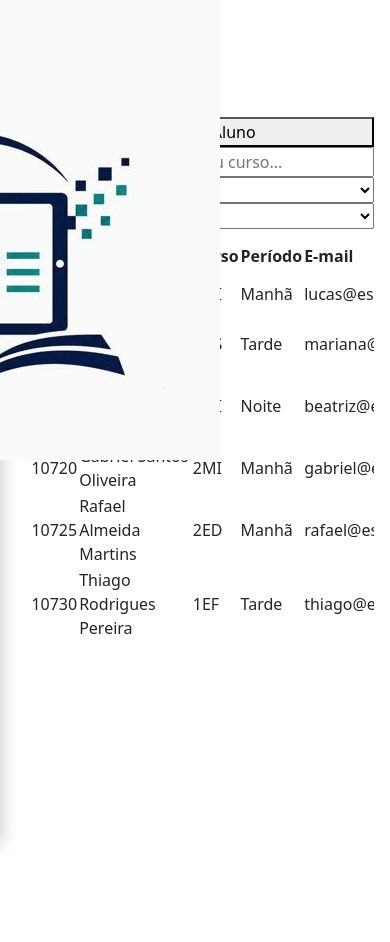
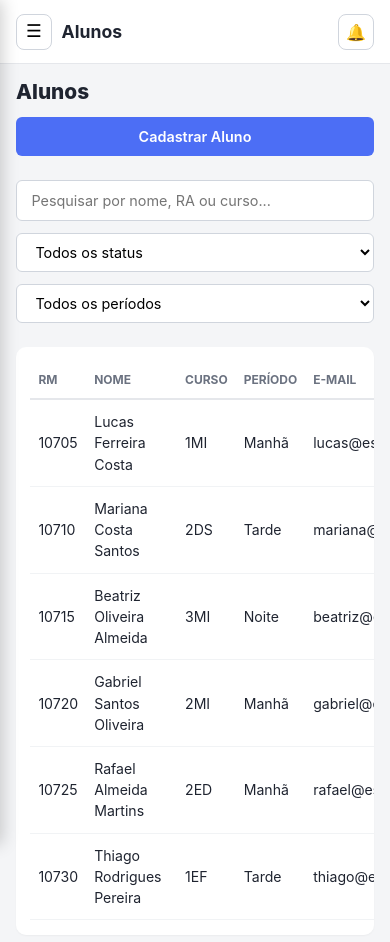
Before and after one commit to cauetorres/Arquibooks-main, a Vue app: page /alunos in a window 390 px wide. Shown: the top 942 px of the page. Before the commit the page ends 844 px from the top, so only its background shows below. Built offline with nearby package versions, Linux system fonts and the light colour scheme; the HTML template or start-up script is replaced by a standard one.

Commit message:
alteração no css e main
os 2

```diff
--- a/src/assets/main.css
+++ b/src/assets/main.css
@@ -1,3 +1,503 @@
+/* ===== Layout geral ===== */
+.app-layout {
+  display: flex;
+  min-height: 100vh;
+  background: #f4f5f7;
+  font-family: Inter, -apple-system, BlinkMacSystemFont, 'Segoe UI', Roboto, sans-serif;
+  color: #1f2430;
+}
+
+/* ===== Sidebar ===== */
+.sidebar {
+  width: 240px;
+  flex-shrink: 0;
+  background: #ffffff;
+  border-right: 1px solid #e5e7eb;
+  display: flex;
+  flex-direction: column;
+  padding: 1.5rem 0;
+}
+
+.sidebar-logo {
+  display: flex;
+  align-items: center;
+  gap: 0.6rem;
+  padding: 0 1.25rem 1.5rem;
+}
+
+.logo-icon {
+  font-size: 1.6rem;
+}
+
+.sidebar-logo h1 {
+  font-size: 1.1rem;
+  font-weight: 800;
+  color: #16324f;
+  margin: 0;
+  line-height: 1.1;
+}
+
+.sidebar-logo small {
+  font-size: 0.55rem;
+  color: #9aa2ad;
+  letter-spacing: 0.03em;
+}
+
+.sidebar-nav {
+  flex: 1;
+  overflow-y: auto;
+}
+
+.nav-group {
+  padding: 0.75rem 1.25rem;
+}
+
+.nav-group-title {
+  font-size: 0.7rem;
+  font-weight: 700;
+  color: #6b7280;
+  text-transform: none;
+  margin-bottom: 0.4rem;
+}
+
+.nav-link {
+  display: flex;
+  align-items: center;
+  gap: 0.6rem;
+  padding: 0.45rem 0.6rem;
+  border-radius: 6px;
+  color: #374151;
+  text-decoration: none;
+  font-size: 0.9rem;
+  margin-bottom: 0.15rem;
+}
+
+.nav-link:hover {
+  background: #f1f3f5;
+  color: #1f2430;
+}
+
+.nav-link.active {
+  background: #e7edff;
+  color: #3b5bdb;
+  font-weight: 600;
+}
+
+.nav-icon {
+  width: 1.1rem;
+  text-align: center;
+}
+
+.sidebar-user {
+  display: flex;
+  align-items: center;
+  gap: 0.6rem;
+  padding: 1rem 1.25rem 0;
+  border-top: 1px solid #e5e7eb;
+  margin-top: 0.5rem;
+}
+
+.user-avatar {
+  width: 32px;
+  height: 32px;
+  border-radius: 50%;
+  background: #d0d5dd;
+}
+
+.sidebar-user strong {
+  display: block;
+  font-size: 0.85rem;
+}
+
+.sidebar-user small {
+  color: #9aa2ad;
+  font-size: 0.75rem;
+}
+
+.sidebar-logo {
+  display: flex;
+  align-items: center;
+  gap: 0.6rem;
+  padding: 0 1.25rem 1.5rem;
+}
+
+/* NOVO: controla o tamanho do ícone (sem texto) */
+.logo-icon-img {
+  width: 44px;
+  height: 44px;
+  object-fit: contain;
+  flex-shrink: 0;
+}
+
+/* ===== Área principal ===== */
+.main-area {
+  flex: 1;
+  display: flex;
+  flex-direction: column;
+  min-width: 0;
+}
+
+.topbar {
+  height: 64px;
+  background: #fff;
+  border-bottom: 1px solid #e5e7eb;
+  display: flex;
+  align-items: center;
+  justify-content: space-between;
+  padding: 0 1.5rem;
+}
+
+.topbar h2 {
+  font-size: 1.1rem;
+  font-weight: 700;
+  margin: 0;
+}
+
+.topbar-actions {
+  display: flex;
+  align-items: center;
+  gap: 0.75rem;
+}
+
+.topbar-search {
+  border: 1px solid #d0d5dd;
+  border-radius: 6px;
+  padding: 0.4rem 0.75rem;
+  width: 220px;
+  font-size: 0.85rem;
+}
+
+.icon-round-btn {
+  width: 36px;
+  height: 36px;
+  border-radius: 8px;
+  border: 1px solid #d0d5dd;
+  background: #fff;
+  cursor: pointer;
+}
+
+.page-content {
+  padding: 1.75rem;
+  overflow-y: auto;
+}
+
+/* ===== Cabeçalho de página ===== */
+.page-header {
+  display: flex;
+  align-items: center;
+  justify-content: space-between;
+  margin-bottom: 1.5rem;
+  flex-wrap: wrap;
+  gap: 0.75rem;
+}
+
+.page-header h1 {
+  font-size: 1.6rem;
+  font-weight: 800;
+  margin: 0;
+}
+
+.btn-primary-action {
+  background: #4c6ef5;
+  color: #fff;
+  border: none;
+  border-radius: 6px;
+  padding: 0.55rem 1.1rem;
+  font-weight: 600;
+  font-size: 0.9rem;
+  cursor: pointer;
+}
+
+/* ===== Filtro / busca ===== */
+.filter-bar {
+  display: flex;
+  gap: 0.75rem;
+  margin-bottom: 1.5rem;
+  flex-wrap: wrap;
+}
+
+.filter-bar input[type='text'] {
+  flex: 1;
+  min-width: 220px;
+  border: 1px solid #d0d5dd;
+  border-radius: 6px;
+  padding: 0.55rem 0.9rem;
+  font-size: 0.9rem;
+}
+
+.filter-bar select {
+  border: 1px solid #d0d5dd;
+  border-radius: 6px;
+  padding: 0.55rem 0.9rem;
+  font-size: 0.9rem;
+  background: #fff;
+}
+
+/* ===== Cards de estatística (dashboard) ===== */
+.stats-grid {
+  display: grid;
+  grid-template-columns: repeat(auto-fit, minmax(220px, 1fr));
+  gap: 1.25rem;
+  margin-bottom: 1.5rem;
+}
+
+.stat-card {
+  background: #fff;
+  border-radius: 10px;
+  border-top: 4px solid #ccc;
+  padding: 1.25rem;
+  text-align: center;
+  box-shadow: 0 1px 2px rgba(0, 0, 0, 0.04);
+}
+
+.stat-card .stat-label {
+  font-weight: 700;
+  color: #fff;
+  padding: 0.3rem 0.8rem;
+  border-radius: 20px;
+  display: inline-block;
+  font-size: 0.8rem;
+  margin-bottom: 0.6rem;
+}
+
+.stat-card .stat-value {
+  font-size: 2rem;
+  font-weight: 700;
+}
+
+.stat-card.orange {
+  border-color: #f76707;
+}
+
+.stat-card.orange .stat-label {
+  background: #f76707;
+}
+
+.stat-card.green {
+  border-color: #2f9e44;
+}
+
+.stat-card.green .stat-label {
+  background: #2f9e44;
+}
+
+.stat-card.blue {
+  border-color: #4c6ef5;
+}
+
+.stat-card.blue .stat-label {
+  background: #4c6ef5;
+}
+
+.stat-card.purple {
+  border-color: #7048e8;
+}
+
+.stat-card.purple .stat-label {
+  background: #7048e8;
+}
+
+/* ===== Gráficos ===== */
+.charts-grid {
+  display: grid;
+  grid-template-columns: 2fr 1fr;
+  gap: 1.25rem;
+  margin-bottom: 1.5rem;
+}
+
+@media (max-width: 900px) {
+  .charts-grid {
+    grid-template-columns: 1fr;
+  }
+}
+
+.chart-card {
+  background: #fff;
+  border-radius: 10px;
+  padding: 1.25rem;
+  box-shadow: 0 1px 2px rgba(0, 0, 0, 0.04);
+}
+
+.chart-card h3 {
+  font-size: 1rem;
+  margin: 0 0 1rem;
+}
+
+.bar-chart {
+  display: flex;
+  align-items: flex-end;
+  gap: 1rem;
+  height: 220px;
+  border-top: 1px solid #e5e7eb;
+  border-bottom: 1px solid #e5e7eb;
+  padding-top: 1rem;
+}
+
+.bar-chart .bar-col {
+  flex: 1;
+  display: flex;
+  flex-direction: column;
+  align-items: center;
+  justify-content: flex-end;
+  height: 100%;
+}
+
+.bar-chart .bar {
+  width: 60%;
+  background: #7048e8;
+  border-radius: 4px 4px 0 0;
+}
+
+.bar-chart .bar-label {
+  margin-top: 0.5rem;
+  font-size: 0.8rem;
+  color: #6b7280;
+}
+
+.donut {
+  width: 160px;
+  height: 160px;
+  border-radius: 50%;
+  margin: 0 auto;
+  background: conic-gradient(#4c6ef5 0% 65%, #f76707 65% 100%);
+  display: flex;
+  align-items: center;
+  justify-content: center;
+}
+
+.donut::after {
+  content: '';
+  width: 80px;
+  height: 80px;
+  background: #fff;
+  border-radius: 50%;
+}
+
+/* ===== Tabelas ===== */
+.table-card {
+  background: #fff;
+  border-radius: 10px;
+  padding: 1.25rem;
+  box-shadow: 0 1px 2px rgba(0, 0, 0, 0.04);
+  margin-bottom: 1.5rem;
+}
+
+.table-card-header {
+  display: flex;
+  align-items: center;
+  justify-content: space-between;
+  margin-bottom: 1rem;
+  flex-wrap: wrap;
+  gap: 0.75rem;
+}
+
+.table-card-header h3 {
+  font-size: 1rem;
+  margin: 0;
+}
+
+.table-card-header .table-tools {
+  display: flex;
+  gap: 0.6rem;
+}
+
+.table-card-header input[type='text'] {
+  border: 1px solid #d0d5dd;
+  border-radius: 6px;
+  padding: 0.4rem 0.7rem;
+  font-size: 0.85rem;
+}
+
+.table-card-header .btn-outline {
+  border: 1px solid #d0d5dd;
+  background: #fff;
+  border-radius: 6px;
+  padding: 0.4rem 0.9rem;
+  font-size: 0.85rem;
+  cursor: pointer;
+}
+
+table.data-table {
+  width: 100%;
+  border-collapse: collapse;
+  font-size: 0.88rem;
+}
+
+table.data-table thead th {
+  text-align: left;
+  color: #6b7280;
+  font-weight: 700;
+  font-size: 0.75rem;
+  text-transform: uppercase;
+  padding: 0.6rem 0.5rem;
+  border-bottom: 2px solid #e5e7eb;
+}
+
+table.data-table tbody td {
+  padding: 0.7rem 0.5rem;
+  border-bottom: 1px solid #f1f3f5;
+}
+
+/* ===== Badges (status) ===== */
+.badge {
+  display: inline-block;
+  padding: 0.25rem 0.7rem;
+  border-radius: 20px;
+  font-size: 0.78rem;
+  font-weight: 700;
+  color: #fff;
+}
+
+.badge-atrasado {
+  background: #fa5252;
+}
+
+.badge-vencendo {
+  background: #f59f00;
+}
+
+.badge-no-prazo {
+  background: #2f9e44;
+}
+
+.badge-emprestado {
+  background: #f76707;
+}
+
+.badge-disponivel {
+  background: #2f9e44;
+}
+
+.badge-ativo {
+  background: #2f9e44;
+}
+
+.badge-bloqueado {
+  background: #fa5252;
+}
+
+.badge-ativos {
+  background: #4c6ef5;
+}
+
+/* ===== Botões de ação (ícones) ===== */
+.action-btn {
+  width: 30px;
+  height: 30px;
+  border: none;
+  border-radius: 6px;
+  color: #fff;
+  cursor: pointer;
+  margin-right: 0.3rem;
+}
+
+.action-btn.check {
+  background: #2f9e44;
+}
+
+.action-btn.renew {
+  background: #f76707;
+}
 /* ===== Cabeçalho da topbar (título + botão menu) ===== */
 .topbar-left {
   display: flex;
--- a/src/components/Sidebar.vue
+++ b/src/components/Sidebar.vue
@@ -32,34 +32,34 @@ function closeSidebar() {
         <div class="nav-group">
           <p class="nav-group-title">Principal</p>
           <RouterLink to="/dashboard" class="nav-link" :class="{ active: active === 'dashboard' }" @click="closeSidebar">
-            <span class="nav-icon"><img width="24" height="24" src="https://img.icons8.com/material-sharp/24/control-panel.png" alt="control-panel"/></span> Dashboard
+            <i class="bi bi-bar-chart-fill nav-icon"></i> Dashboard
           </RouterLink>
         </div>
 
         <div class="nav-group">
           <p class="nav-group-title">Acervo</p>
           <RouterLink to="/livros" class="nav-link" :class="{ active: active === 'livros' }" @click="closeSidebar">
-            <span class="nav-icon"><img width="24" height="24" src="https://img.icons8.com/material-sharp/24/literature--v1.png" alt="literature--v1"/></span> Livros
+            <i class="bi bi-book-fill nav-icon"></i> Livros
           </RouterLink>
           <RouterLink to="/alunos" class="nav-link" :class="{ active: active === 'alunos' }" @click="closeSidebar">
-            <span class="nav-icon"><img width="24" height="24" src="https://img.icons8.com/material-sharp/24/user-group-man-man.png" alt="user-group-man-man"/></span> Alunos
+            <i class="bi bi-people-fill nav-icon"></i> Alunos
           </RouterLink>
         </div>
 
         <div class="nav-group">
           <p class="nav-group-title">Circulação</p>
           <RouterLink to="/emprestimos" class="nav-link" :class="{ active: active === 'emprestimos' }" @click="closeSidebar">
-            <span class="nav-icon"><img width="24" height="24" src="https://img.icons8.com/material-sharp/24/down-squared.png" alt="down-squared"/></span> Empréstimos
+            <i class="bi bi-box-arrow-in-down nav-icon"></i> Empréstimos
           </RouterLink>
           <RouterLink to="/devolucoes" class="nav-link" :class="{ active: active === 'devolucoes' }" @click="closeSidebar">
-            <span class="nav-icon"><img width="24" height="24" src="https://img.icons8.com/material-sharp/24/up-squared.png" alt="up-squared"/></span> Devoluções
+            <i class="bi bi-box-arrow-up nav-icon"></i> Devoluções
           </RouterLink>
         </div>
 
         <div class="nav-group">
           <p class="nav-group-title">Comunicação</p>
           <RouterLink to="/email" class="nav-link" :class="{ active: active === 'email' }" @click="closeSidebar">
-            <span class="nav-icon"><img width="24" height="24" src="https://img.icons8.com/material-sharp/24/urgent-message.png" alt="urgent-message"/></span> E-mails Automáticos
+            <i class="bi bi-envelope-fill nav-icon"></i> E-mails Automáticos
           </RouterLink>
         </div>
       </nav>
--- a/src/main.js
+++ b/src/main.js
@@ -1,5 +1,6 @@
 import './assets/main.css'
 
+import 'bootstrap-icons/font/bootstrap-icons.css'
 import { createApp } from 'vue'
 import App from './App.vue'
 import router from './router'
```
